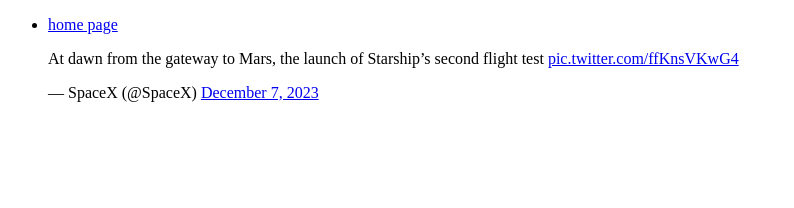
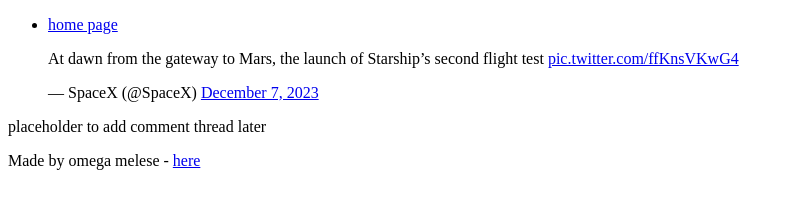
Before and after one commit to OmegaM97/My_First_Portfolio, a plain HTML site: page html_basic/tweets.html in a window 1280 px wide. Shown: the whole page, without its empty margins (0-794 px from the left). Drawn offline with Linux system fonts and the light colour scheme.

Commit message:
create tweets page

```diff
--- a/html_basic/tweets.html
+++ b/html_basic/tweets.html
@@ -6,14 +6,28 @@
   <title>tweets page</title>
 </head>
 <body>
-  <nav>
+  <header>
+    <nav>
     <ul>
       <li>
         <a href="index.html">home page</a>
       </li>
     </ul>
   </nav>
+  </header>
 
-  <blockquote class="twitter-tweet"><p lang="en" dir="ltr">At dawn from the gateway to Mars, the launch of Starship’s second flight test <a href="https://t.co/ffKnsVKwG4">pic.twitter.com/ffKnsVKwG4</a></p>&mdash; SpaceX (@SpaceX) <a href="https://twitter.com/SpaceX/status/1732824684683784516?ref_src=twsrc%5Etfw">December 7, 2023</a></blockquote> <script async src="https://platform.twitter.com/widgets.js" charset="utf-8"></script>
+  <main>
+    <article>
+      <blockquote class="twitter-tweet"><p lang="en" dir="ltr">At dawn from the gateway to Mars, the launch of Starship’s second flight test <a href="https://t.co/ffKnsVKwG4">pic.twitter.com/ffKnsVKwG4</a></p>&mdash; SpaceX (@SpaceX) <a href="https://twitter.com/SpaceX/status/1732824684683784516?ref_src=twsrc%5Etfw">December 7, 2023</a></blockquote> <script async src="https://platform.twitter.com/widgets.js" charset="utf-8"></script>
+    </article>
+
+    <aside>
+    <p>placeholder to add comment thread later</p>
+  </aside>
+  </main>
+
+  <footer>
+  <p>Made by omega melese - <a href="https://www.facebook.com" target="_blank">here</a></p>
+ </footer>
 </body>
 </html>
```
Also changed, not shown: html_basic/index.html (+16 -2 lines).
